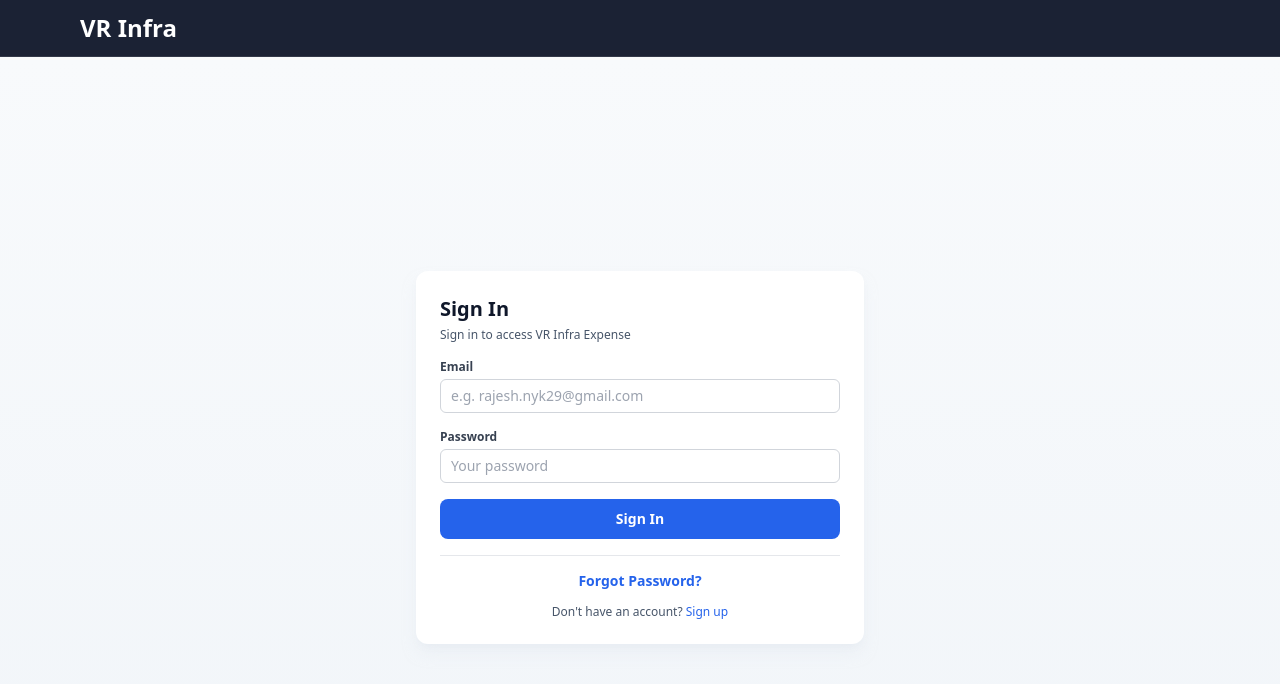
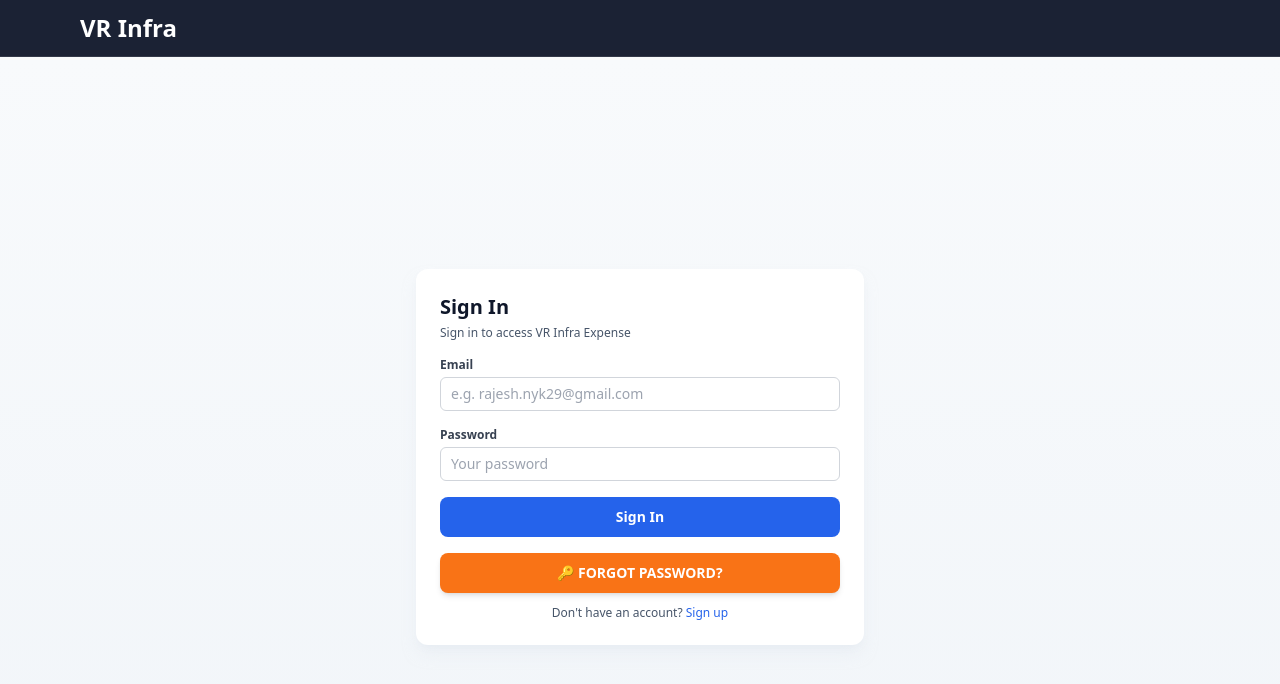
Before and after one commit to rajeshnyk29/vrinfra, a Next.js app: page /signin in a window 1280 px wide. Shown: the top 684 px of the page. Built offline with nearby package versions, Linux system fonts and the light colour scheme.

Commit message:
Add visible forgot password button

```diff
--- a/app/signin/page.tsx
+++ b/app/signin/page.tsx
@@ -180,16 +180,14 @@ function SignInForm() {
           </button>
         </form>
 
-        <div className="mt-4 pt-3 border-t border-gray-200">
-          <div className="text-center mb-3">
-            <button
-              type="button"
-              onClick={() => setShowForgotPassword(true)}
-              className="text-sm font-semibold text-blue-600 hover:text-blue-700 hover:underline"
-            >
-              Forgot Password?
-            </button>
-          </div>
+        <div className="mt-4 space-y-3">
+          <button
+            type="button"
+            onClick={() => setShowForgotPassword(true)}
+            className="w-full bg-orange-500 hover:bg-orange-600 text-white py-2.5 rounded-lg font-bold text-sm transition-colors shadow-md"
+          >
+            🔑 FORGOT PASSWORD?
+          </button>
           <p className="text-xs text-slate-600 text-center">
             Don&apos;t have an account?{' '}
             <Link href="/signup" className="text-blue-600 hover:underline font-medium">Sign up</Link>
```
